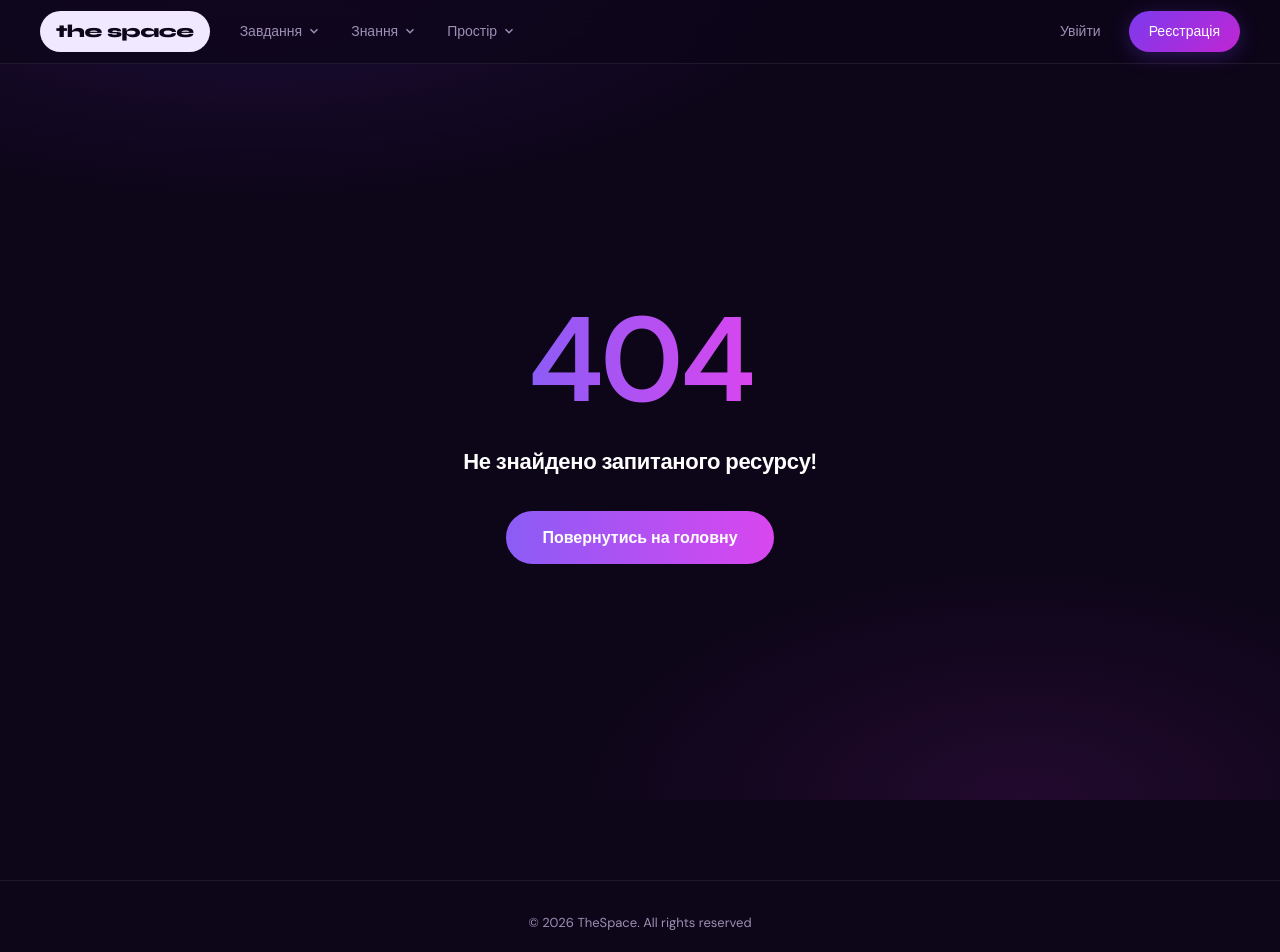
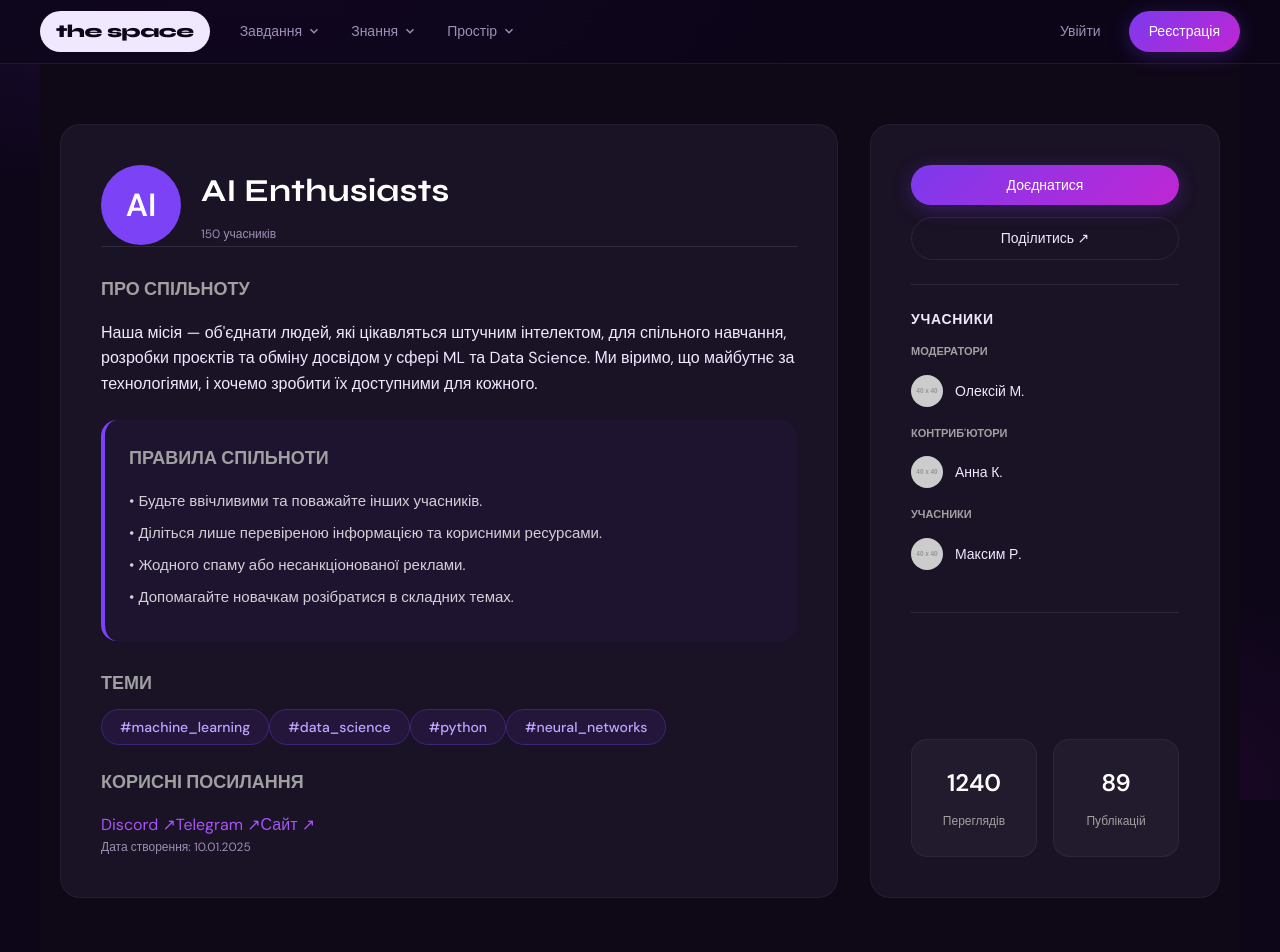
Before and after one commit to AndriyPastukh/the-space, a React (Vite) app in the folder frontend/: page /communities/1 in a window 1280 px wide. Before the commit this address had no page. Shown: the top 952 px of the page. Built offline with nearby package versions, Linux system fonts and the light colour scheme.

Commit message:
add community details page ui

```diff
--- a/frontend/src/App.tsx
+++ b/frontend/src/App.tsx
@@ -7,6 +7,8 @@ import NotFoundPage from "./pages/NotFoundPage/NotFoundPage";
 import CreatePage from "./pages/CreatePage/CreatePage";
 import TaskDetails from "./pages/TaskDetailsPage/TaskDetailsPage.tsx";
 import KnowledgeDetails from "./pages/KnowledgeDetailsPage/KnowledgeDetailsPage.tsx";
+import TeamDetailsPage from "./pages/TeamDetailsPage/TeamDetailsPage.tsx";
+import CommunityDetailsPage from "./pages/CommunityDetailsPage/CommunityDetailsPage.tsx";
 import { Header } from "./components/Header/Header.tsx";
 import { Footer } from "./components/Footer/Footer.tsx";
 import TermsPage from "./pages/TermsPage/TermsPage.tsx";
@@ -15,7 +17,6 @@ import MyProfilePage from "./pages/MyProfilePage/MyProfilePage";
 import CreateSpacePage from "./pages/CreateSpacePage/CreateSpacePage";
 import MyCreatedExperiencesPage from "./pages/MyCreatedExperiencesPage/MyCreatedExperiencesPage";
 import SearchSpacePage from "./pages/SearchSpacePage/SearchSpacePage";
-import TeamDetailsPage from "./pages/TeamDetailsPage/TeamDetailsPage.tsx";
 
 function App() {
   return (
@@ -31,6 +32,7 @@ function App() {
           <Route path="/tasks/:id" element={<TaskDetails />} />
           <Route path="/knowledges/:id" element={<KnowledgeDetails />} />
           <Route path="/teams/:id" element={<TeamDetailsPage />} />
+          <Route path="/communities/:id" element={<CommunityDetailsPage />} />
           <Route path="/search-experience" element={<SearchPage />} />
           <Route path="/profile" element={<MyProfilePage />} />
           <Route path="/create-space" element={<CreateSpacePage />} />
--- /dev/null
+++ b/frontend/src/pages/CommunityDetailsPage/CommunityDetailsPage.css
@@ -0,0 +1,177 @@
+/* CommunityDetailsPage.css */
+
+.task-details-page {
+  padding: 60px 20px;
+  min-height: 100vh;
+  display: flex;
+  justify-content: center;
+  background-color: #0f0817;
+}
+
+.td-layout {
+  max-width: 1440px;
+  width: 100%;
+  display: flex;
+  align-items: stretch;
+  gap: 32px;
+}
+
+.td-main {
+  flex: 2.5;
+  display: flex;
+}
+
+.td-sidebar-wrap {
+  flex: 1;
+  min-width: 350px;
+  display: flex;
+}
+
+.card {
+  background: #1a1225;
+  border: 1px solid rgba(255, 255, 255, 0.05);
+  border-radius: 20px;
+  padding: 40px;
+  width: 100%;
+  display: flex;
+  flex-direction: column;
+}
+
+/* ШАПКА */
+.community-header-flex {
+  display: flex;
+  align-items: center;
+  gap: 20px;
+}
+
+.community-avatar-circle {
+  width: 80px;
+  height: 80px;
+  background: var(--accent-purple, #7b42f6);
+  border-radius: 50%;
+  display: flex;
+  align-items: center;
+  justify-content: center;
+  font-size: 32px;
+  font-weight: bold;
+  color: white;
+}
+
+.td-title-large {
+  font-size: 32px;
+  margin: 0;
+  color: white;
+}
+
+/* ПРАВИЛА */
+.community-rules-box {
+  background: rgba(123, 66, 246, 0.05);
+  padding: 24px;
+  border-radius: 16px;
+  border-left: 4px solid #7b42f6;
+  margin-top: 24px;
+}
+
+.rules-list {
+  list-style: none;
+  padding: 0;
+  margin: 0;
+}
+
+.rules-list li {
+  font-size: 15px;
+  color: rgba(255, 255, 255, 0.8);
+  margin-bottom: 8px;
+}
+
+/* СЕКЦІЇ ТА ТЕГИ */
+.td-section-title-large {
+  font-size: 18px;
+  color: #a0a0a0;
+  margin-bottom: 16px;
+  text-transform: uppercase;
+  font-weight: 700;
+}
+
+.tag-large {
+  background: rgba(123, 66, 246, 0.1);
+  border: 1px solid rgba(123, 66, 246, 0.3);
+  color: #c0a4ff;
+  padding: 8px 18px;
+  border-radius: 30px;
+  font-size: 14px;
+  font-weight: 500;
+}
+
+/* САЙДБАР ТА РОЛІ */
+.role-label-sidebar {
+  color: #a0a0a0;
+  font-size: 11px;
+  text-transform: uppercase;
+  margin-bottom: 8px;
+  font-weight: 700;
+}
+
+.member-row-sidebar {
+  display: flex;
+  align-items: center;
+  gap: 12px;
+  padding: 6px 0;
+}
+
+.avatar-sidebar {
+  width: 32px;
+  height: 32px;
+  border-radius: 50%;
+}
+
+/* СТАТИСТИКА (Стиль цифр як у твоєму зразку) */
+.td-stats {
+  margin-top: auto;
+}
+
+.stats-grid-sidebar {
+  display: grid;
+  grid-template-columns: 1fr 1fr;
+  gap: 16px;
+}
+
+.stat-item {
+  background: rgba(255, 255, 255, 0.04);
+  padding: 24px 10px;
+  border-radius: 16px;
+  text-align: center;
+  border: 1px solid rgba(255, 255, 255, 0.05);
+}
+
+.stat-number {
+  /* Тепер без !important та без зовнішнього імпорту */
+  font-size: 24px;
+  font-weight: 800;
+  display: block;
+  color: white;
+  margin-bottom: 4px;
+}
+
+.stat-label {
+  font-size: 12px;
+  color: #a0a0a0;
+}
+
+.card-divider-heavy {
+  height: 1px;
+  background: rgba(255, 255, 255, 0.1);
+  width: 100%;
+}
+
+/* АДАПТИВНІСТЬ */
+@media (max-width: 1100px) {
+  .td-layout {
+    flex-direction: column;
+  }
+  .td-sidebar-wrap {
+    width: 100%;
+    order: 2;
+    margin-top: 24px;
+  }
+}
--- /dev/null
+++ b/frontend/src/pages/CommunityDetailsPage/CommunityDetailsPage.tsx
@@ -0,0 +1,151 @@
+import React, { useState } from "react";
+import { useParams } from "react-router-dom";
+import "./CommunityDetailsPage.css";
+
+interface CommunityMember {
+  id: number;
+  name: string;
+  avatar: string;
+  role: 'Moderator' | 'Contributor' | 'Member';
+}
+
+const CommunityDetailsPage: React.FC = () => {
+  const { id } = useParams<{ id: string }>();
+  const [joinStatus, setJoinStatus] = useState<'guest' | 'pending' | 'member'>('guest');
+
+  const community = {
+    name: "AI Enthusiasts",
+    memberCount: 150,
+    description: "Наша місія — об'єднати людей, які цікавляться штучним інтелектом, для спільного навчання, розробки проєктів та обміну досвідом у сфері ML та Data Science. Ми віримо, що майбутнє за технологіями, і хочемо зробити їх доступними для кожного.",
+    topics: ["#machine_learning", "#data_science", "#python", "#neural_networks"],
+    rules: [
+      "Будьте ввічливими та поважайте інших учасників.",
+      "Діліться лише перевіреною інформацією та корисними ресурсами.",
+      "Жодного спаму або несанкціонованої реклами.",
+      "Допомагайте новачкам розібратися в складних темах."
+    ],
+    createdAt: "10.01.2025",
+    statistics: { views: 1240, posts: 89 },
+    links: [
+      { label: "Discord", url: "https://discord.com" },
+      { label: "Telegram", url: "https://t.me" },
+      { label: "Сайт", url: "https://google.com" }
+    ]
+  };
+
+  const members: CommunityMember[] = [
+    { id: 1, name: "Олексій М.", avatar: "https://via.placeholder.com/40", role: 'Moderator' },
+    { id: 2, name: "Анна К.", avatar: "https://via.placeholder.com/40", role: 'Contributor' },
+    { id: 3, name: "Максим Р.", avatar: "https://via.placeholder.com/40", role: 'Member' },
+  ];
+
+  return (
+    <div className="task-details-page">
+      <div className="td-layout">
+
+        <div className="td-main">
+          <div className="card main-card">
+            <div className="td-header">
+              <div className="community-header-flex">
+                <div className="community-avatar-circle">AI</div>
+                <div>
+                  <h2 className="td-title-large">{community.name}</h2>
+                  <div className="team-stats-row">
+                    <span className="text-sm-muted">{community.memberCount} учасників</span>
+                  </div>
+                </div>
+              </div>
+            </div>
+
+            <div className="card-divider-heavy mt-24 mb-32"></div>
+
+            <div className="td-content">
+              <section className="td-section">
+                <h3 className="td-section-title-large">Про спільноту</h3>
+                <p className="td-text-large">{community.description}</p>
+              </section>
+
+              <section className="td-section community-rules-box">
+                <h3 className="td-section-title-large">Правила спільноти</h3>
+                <ul className="rules-list">
+                  {community.rules.map((rule, index) => (
+                    <li key={index}>• {rule}</li>
+                  ))}
+                </ul>
+              </section>
+
+              <section className="td-section">
+                <h3 className="td-section-title-large">Теми</h3>
+                <div className="tags-large">
+                  {community.topics.map(topic => (
+                    <span key={topic} className="tag-large topic-tag">{topic}</span>
+                  ))}
+                </div>
+              </section>
+
+              <section className="td-section mt-24">
+                <h3 className="td-section-title-large">Корисні посилання</h3>
+                <div className="social-links-list-large">
+                  {community.links.map(link => (
+                    <a key={link.label} href={link.url} target="_blank" rel="noreferrer" className="text-purple">
+                      {link.label} ↗
+                    </a>
+                  ))}
+                </div>
+              </section>
+              <p className="text-sm-muted mt-auto pt-24 fs-12">Дата створення: {community.createdAt}</p>
+            </div>
+          </div>
+        </div>
+
+        <aside className="td-sidebar-wrap">
+          <div className="card sidebar-card">
+            <div className="sidebar-actions">
+              <button className="btn btn-primary btn-block" onClick={() => setJoinStatus('pending')}>
+                {joinStatus === 'pending' ? 'Запит надіслано' : 'Доєднатися'}
+              </button>
+              <button className="btn btn-outline btn-block mt-12">Поділитись ↗</button>
+            </div>
+
+            <div className="card-divider my-24"></div>
+
+            <div className="td-roster">
+              <h3 className="td-sidebar-heading mb-12">Учасники</h3>
+              {['Moderator', 'Contributor', 'Member'].map(role => (
+                <div key={role} className="roster-group mb-12">
+                  <p className="role-label-sidebar">
+                    {role === 'Moderator' ? 'Модератори' : role === 'Contributor' ? 'Контриб\'ютори' : 'Учасники'}
+                  </p>
+                  {members.filter(m => m.role === role).map(m => (
+                    <div key={m.id} className="member-row-sidebar">
+                      <img src={m.avatar} className="avatar-sidebar" alt="" />
+                      <span className="text-white fs-14">{m.name}</span>
+                    </div>
+                  ))}
+                </div>
+              ))}
+            </div>
+
+            <div className="card-divider mt-auto my-24"></div>
+
+            <div className="td-stats">
+              <div className="stats-grid-sidebar">
+                <div className="stat-item">
+                  <span className="stat-number">{community.statistics.views}</span>
+                  <span className="stat-label">Переглядів</span>
+                </div>
+                <div className="stat-item">
+                  <span className="stat-number">{community.statistics.posts}</span>
+                  <span className="stat-label">Публікацій</span>
+                </div>
+              </div>
+            </div>
+          </div>
+        </aside>
+
+      </div>
+    </div>
+  );
+};
+
+export default CommunityDetailsPage;
```
Lines whose indentation alone changed are shown as unchanged.
